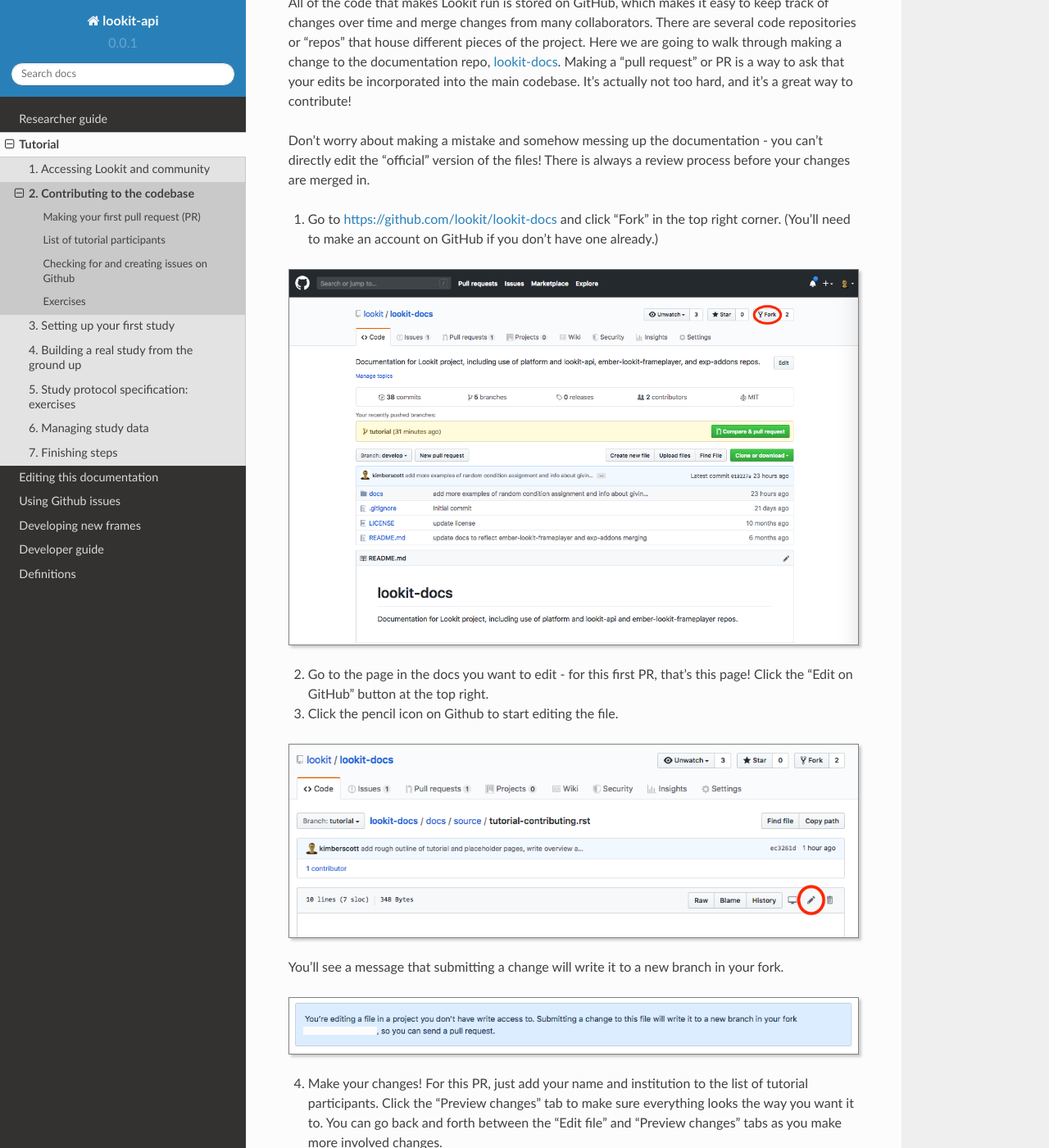
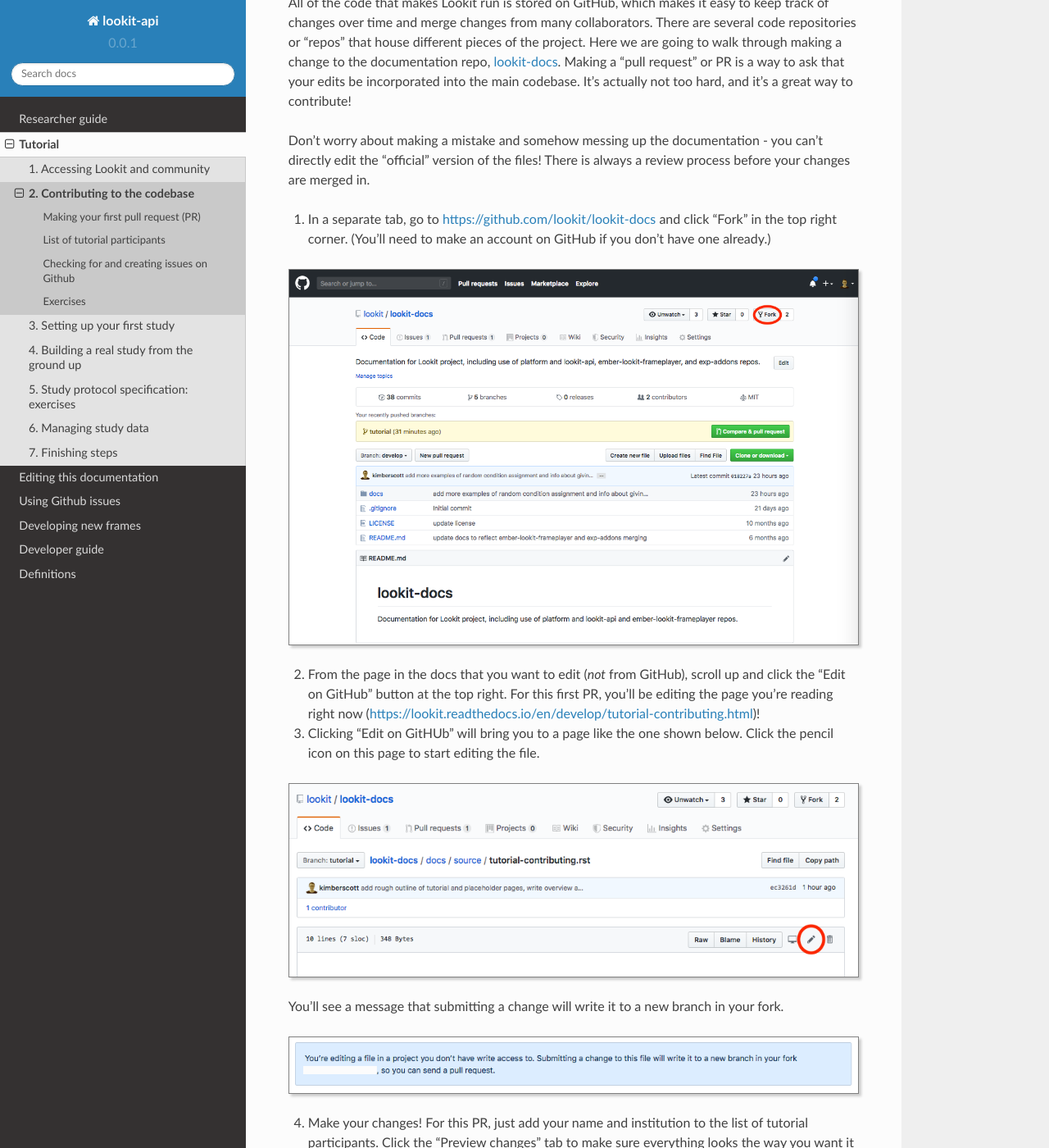
Before and after one commit to lookit/lookit-docs, a Sphinx documentation site: the page built from docs/source/tutorial-contributing.rst, in a window 1280 px wide and 1400 px high, scrolled down 512 px. Shown: the whole window at 82% size. Built offline with Sphinx 7.4.7 and the Read the Docs theme 2.0.0, drawn with Linux system fonts in a browser that asks for light colours.

Commit message:
clarify tutorial contribution step 2 which sounded like it should be done from github!

```diff
--- a/docs/source/researchers-create-experiment.rst
+++ b/docs/source/researchers-create-experiment.rst
@@ -148,7 +148,7 @@
 Developing your study: how to try it out as you go
 ---------------------------------------------------
 
-When you first create your study, you'll need to click 'Build preview dependencies' on the study edit page and wait 5-10 minutes for your own special study environment to be created. This will "freeze" the code used for your study so that continuing development and changes to the experiment frame code won't affect how your study works. (You can always update if you want to - see `Editing study type <researchers-using-platform.html#editing-study-type>`_). You do not need to build preview dependencies again unless you want to update the study type.
+When you first create your study, you'll need to click 'Build preview dependencies' on the study edit page and wait 5-10 minutes for your own special study environment to be created. This will "freeze" the code used for your study so that continuing development and changes to the experiment frame code won't affect how your study works. (You can always update if you want to - see `Updating the frameplayer code <researchers-update-code>`_). You do not need to build preview dependencies again unless you want to update the study type.
 
 Once you've built preview dependencies once, you can click 'See preview' after saving your study JSON and you will be taken to a preview version of your study so that you can see what it looks like to a participant! As you write the JSON document for your study, you can click 'See preview' again or just refresh the preview window to see how the changes look.
 
--- a/docs/source/tutorial-contributing.rst
+++ b/docs/source/tutorial-contributing.rst
@@ -16,14 +16,14 @@
 
 Don't worry about making a mistake and somehow messing up the documentation - you can't directly edit the "official" version of the files! There is always a review process before your changes are merged in.
 
-1. Go to https://github.com/lookit/lookit-docs and click "Fork" in the top right corner. (You'll need to make an account on GitHub if you don't have one already.)
+1. In a separate tab, go to https://github.com/lookit/lookit-docs and click "Fork" in the top right corner. (You'll need to make an account on GitHub if you don't have one already.)
 
 .. image:: _static/img/tutorial/first_pr_fork.png
     :alt: Fork button on GitHub
 
-2. Go to the page in the docs you want to edit - for this first PR, that's this page! Click the "Edit on GitHub" button at the top right.
+2. From the page in the docs that you want to edit (*not* from GitHub), scroll up and click the "Edit on GitHub" button at the top right. For this first PR, you'll be editing the page you're reading right now (https://lookit.readthedocs.io/en/develop/tutorial-contributing.html)!
 
-3. Click the pencil icon on Github to start editing the file.
+3. Clicking "Edit on GitHUb" will bring you to a page like the one shown below. Click the pencil icon on this page to start editing the file.
 
 .. image:: _static/img/tutorial/github_edit_button.png
     :alt: Edit button on GitHub
```
